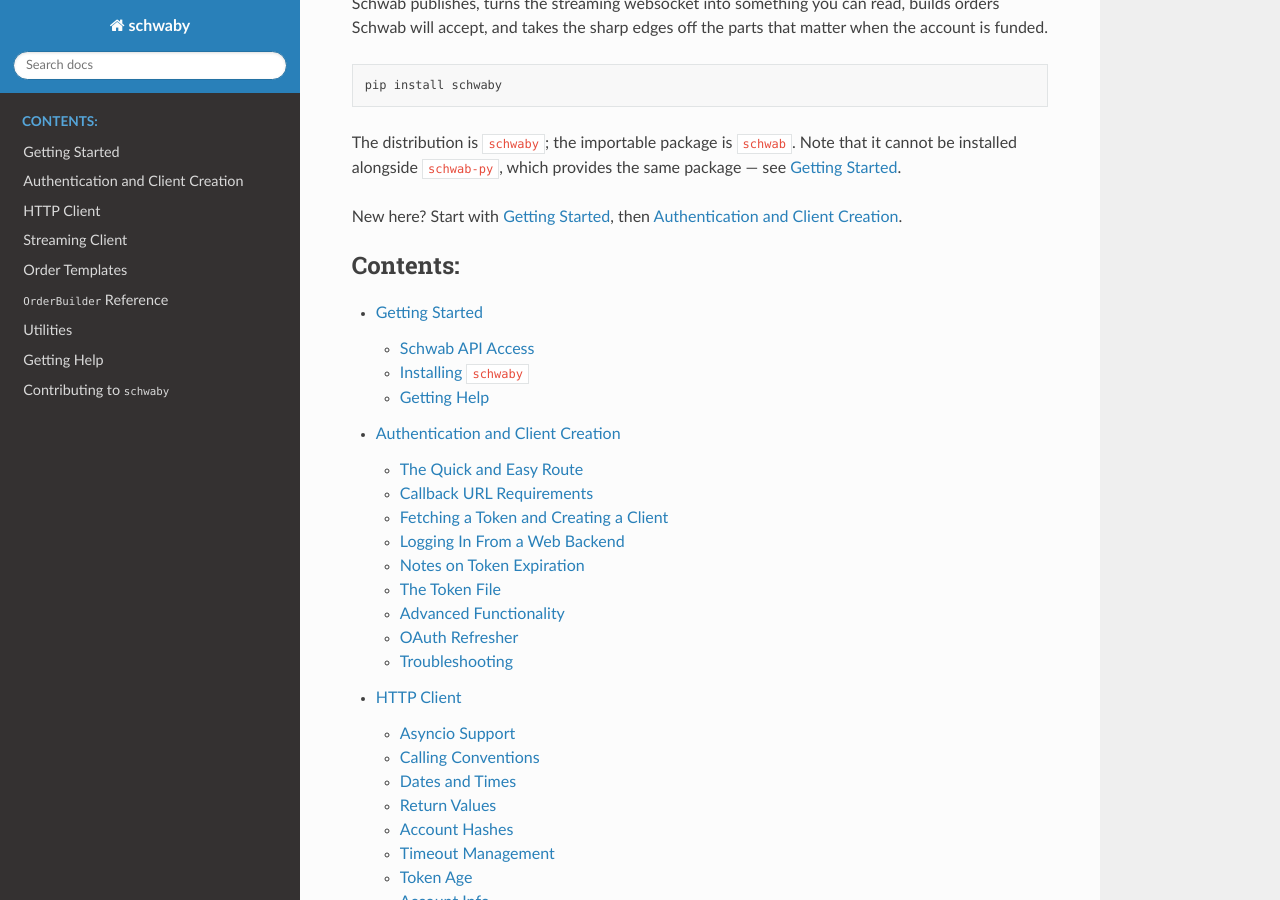
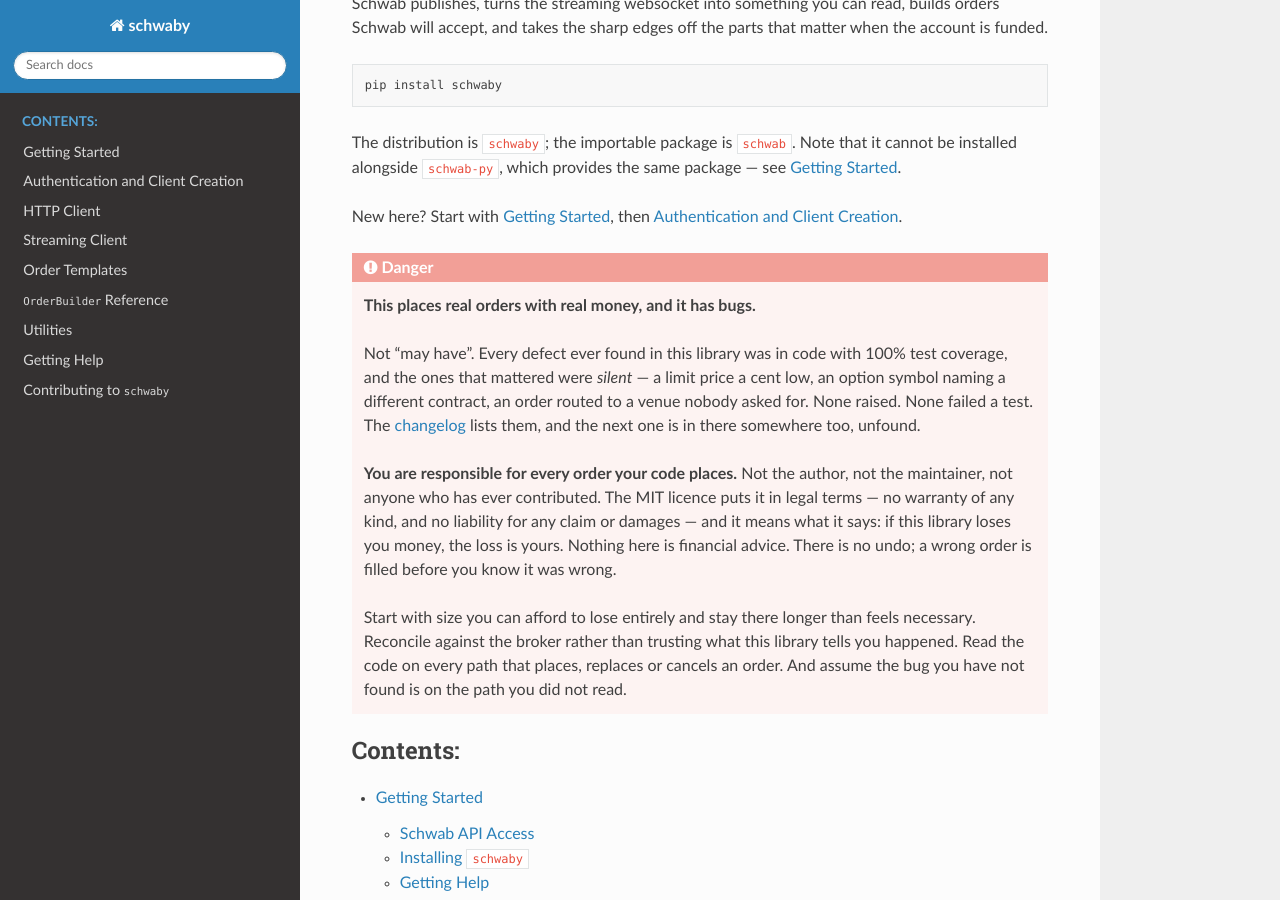
Before and after one commit to Hu1kSmash/schwab-py, a Sphinx documentation site: the page built from docs/index.rst, in a window 1280 px wide and 900 px high, scrolled down 262 px. Built offline with Sphinx 7.4.7 and the Read the Docs theme 3.1.0, drawn with Linux system fonts in a browser that asks for light colours; some of the changed text lies outside the part shown.

Commit message:
Say plainly that this trades real money and has bugs
The only disclaimer was an inherited paragraph at the bottom of the README,
under the licence, next to a "This authors" typo. It said the software is
unofficial and that the authors accept no responsibility for "any damage" --
which is true, legally sufficient, and read by nobody, because it is below the
part where the reader has already decided.

There is now a CAUTION block near the top of the README, a danger admonition on
the documentation front page, and a warning at the head of the getting-started
guide, which is where someone about to install it lands.

It makes the claim rather than hedging it: this places real orders with real
money and it HAS bugs, not "may have". Every defect ever found here was in code
with 100% test coverage and the ones that mattered were silent -- a limit price
a cent low, an option symbol naming a different contract, an order routed to a
venue nobody asked for, an accepted order whose id was discarded. None raised.
None failed a test. The changelog lists them precisely because the next one is
in there unfound.

Then what follows from that: you are responsible for every order your code
places and the author, maintainer and contributors are not; there is no
warranty and no liability; there is no undo, and a wrong order fills before you
know it was wrong. Start with size you can afford to lose entirely, reconcile
against the broker rather than trusting what the library says happened, read
the code on any path that places, replaces or cancels an order, and assume the
bug you have not found is on the path you did not read.

It closes by saying that Schwab's own interfaces are a reasonable choice if
that is not a trade you want to make, because that is true and a warning that
offers no alternative reads as a formality.

The bottom-of-file disclaimers stay and now mention financial loss explicitly,
which neither of them did.

```diff
--- a/docs/getting-started.rst
+++ b/docs/getting-started.rst
@@ -6,6 +6,12 @@
 
 Welcome to ``schwaby``! Read this page to learn how to install and configure
 your first Schwab Python application.
+
+.. warning::
+
+   This library places real orders against real accounts, there is no paper
+   trading, and it has bugs --- see the caution on :ref:`the front page
+   <index>`. Everything you place with it is your responsibility and your risk.
 
 
 +++++++++++++++++
--- a/docs/index.rst
+++ b/docs/index.rst
@@ -19,6 +21,31 @@
 --- see :ref:`getting_started`.
 
 New here? Start with :ref:`getting_started`, then :ref:`auth`.
+
+.. danger::
+
+   **This places real orders with real money, and it has bugs.**
+
+   Not "may have". Every defect ever found in this library was in code with
+   100% test coverage, and the ones that mattered were *silent* --- a limit
+   price a cent low, an option symbol naming a different contract, an order
+   routed to a venue nobody asked for. None raised. None failed a test. The
+   `changelog
+   <https://github.com/Hu1kSmash/schwaby/blob/main/CHANGELOG.md>`__ lists them,
+   and the next one is in there somewhere too, unfound.
+
+   **You are responsible for every order your code places.** Not the author,
+   not the maintainer, not anyone who has ever contributed. The MIT licence
+   puts it in legal terms --- no warranty of any kind, and no liability for any
+   claim or damages --- and it means what it says: if this library loses you
+   money, the loss is yours. Nothing here is financial advice. There is no
+   undo; a wrong order is filled before you know it was wrong.
+
+   Start with size you can afford to lose entirely and stay there longer than
+   feels necessary. Reconcile against the broker rather than trusting what this
+   library tells you happened. Read the code on every path that places,
+   replaces or cancels an order. And assume the bug you have not found is on
+   the path you did not read.
 
 .. toctree::
   :maxdepth: 2
@@ -54,9 +81,13 @@
 changed, and the `README <https://github.com/Hu1kSmash/schwaby>`__ for the
 longer version.
 
-**Disclaimer:** *schwaby is an unofficial API wrapper. It is in no way
-endorsed by or affiliated with Charles Schwab or any associated organization.
-Make sure to read and understand the terms of service of the underlying API
-before using this package. This authors accept no responsibility for any
-damage that might stem from use of this package. See the LICENSE file for
-more details.*
+**Disclaimer.** ``schwaby`` is an unofficial API wrapper, in no way endorsed by
+or affiliated with Charles Schwab or any associated organization. Read and
+understand the terms of service of the underlying API before using it.
+
+The software is provided **as is, without warranty of any kind**. The author,
+the maintainer and every contributor accept no responsibility or liability for
+any loss, damage, missed trade, unintended order, or any other consequence
+whatsoever arising from its use --- financial or otherwise, foreseeable or not.
+Using it against a funded account is entirely at your own risk. See the
+``LICENSE`` file for the binding text.
```
Also changed, not shown: other parts of docs/index.rst (+2 -0 lines), README.md (+44 -5 lines).
